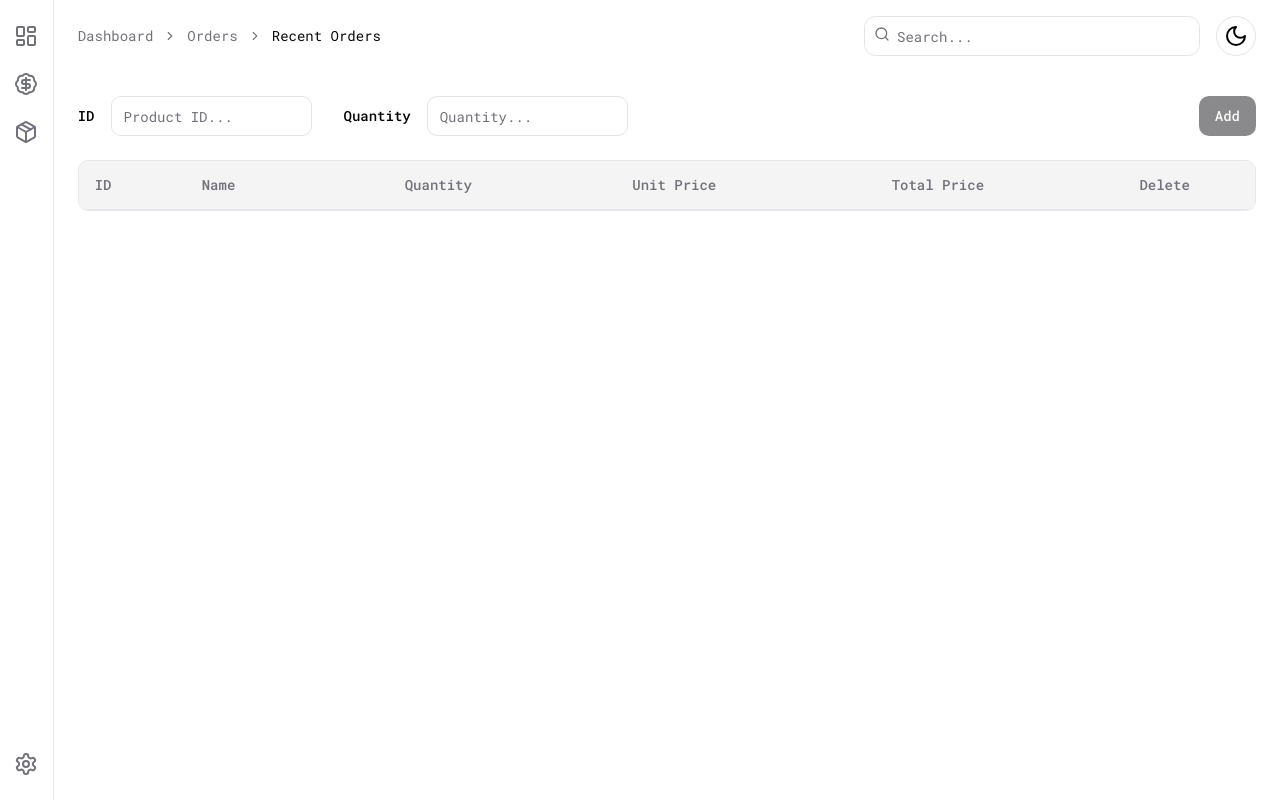
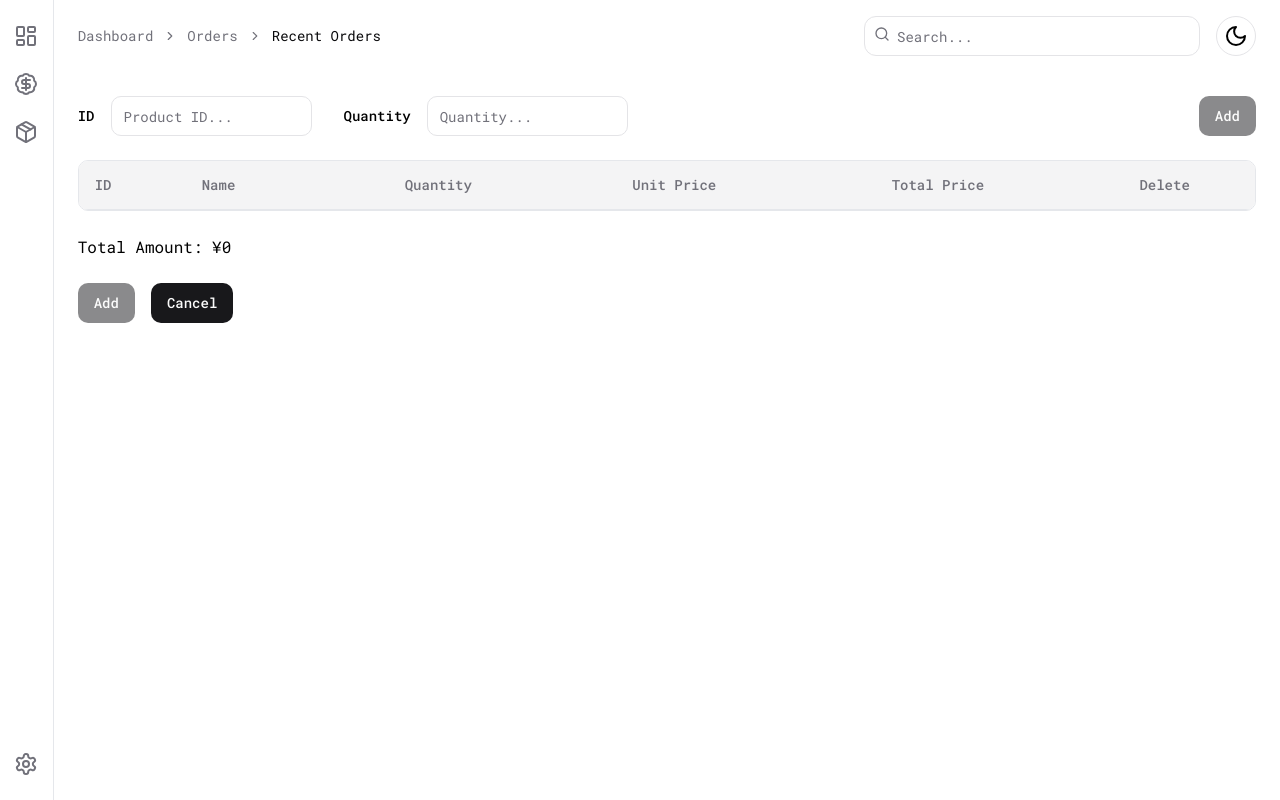
Before and after one commit to IR1DO/market, a Next.js app: page /sales/new in a window 1280 px wide. Built offline with nearby package versions, Linux system fonts and the light colour scheme.

Commit message:
Implement create and delete api for sales and connect them to the pages

```diff
--- /dev/null
+++ b/app/api/sales/[id]/route.ts
@@ -0,0 +1,48 @@
+import prisma from '@/prisma/db';
+import { NextRequest, NextResponse } from 'next/server';
+
+interface Props {
+  params: { id: string };
+}
+
+export async function DELETE(request: NextRequest, { params }: Props) {
+  const productsOfSales = await prisma.productsOfSales.findMany({
+    where: { sale_id: parseInt(params.id) },
+  });
+
+  if (productsOfSales.length === 0) {
+    return NextResponse.json(
+      { error: 'Product of sale not found.' },
+      { status: 404 }
+    );
+  }
+
+  await Promise.all(
+    productsOfSales.map(async (productOfSale) => {
+      await prisma.productsOfSales.delete({
+        where: {
+          sale_id_product_id: {
+            sale_id: productOfSale.sale_id,
+            product_id: productOfSale.product_id,
+          },
+        },
+      });
+    })
+  );
+
+  const sale = await prisma.sale.findUnique({
+    where: { id: parseInt(params.id) },
+  });
+
+  if (!sale) {
+    return NextResponse.json({ error: 'Sale not found.' }, { status: 404 });
+  }
+
+  await prisma.sale.delete({
+    where: { id: sale.id },
+  });
+
+  return NextResponse.json({
+    message: 'Sale and related ProductsOfSales deleted successfully.',
+  });
+}
--- /dev/null
+++ b/app/api/sales/route.ts
@@ -0,0 +1,41 @@
+import prisma from '@/prisma/db';
+import { NextRequest, NextResponse } from 'next/server';
+
+type Product = {
+  id: number;
+  name: string;
+  quantity: number;
+  unit_price: number;
+  total_price: number;
+};
+
+export async function POST(request: NextRequest) {
+  const body = await request.json();
+
+  const totalSaleAmount = body.reduce(
+    (total: number, product: Product) => total + product.total_price,
+    0
+  );
+
+  const newSale = await prisma.sale.create({
+    data: {
+      sale_amount: totalSaleAmount,
+    },
+  });
+
+  for (const product of body) {
+    await prisma.productsOfSales.create({
+      data: {
+        sale: {
+          connect: { id: newSale.id },
+        },
+        product: {
+          connect: { id: product.id },
+        },
+        sale_quantity: product.quantity,
+      },
+    });
+  }
+
+  return NextResponse.json(newSale, { status: 201 });
+}
--- a/components/products-table.tsx
+++ b/components/products-table.tsx
@@ -54,7 +54,9 @@ const ProductsTable = ({ products }: { products: Product[] }) => {
                     </TableCell>
 
                     <TableCell>
-                      <div className='font-semibold text-orange-600'>{`¥${product.price.toString()}`}</div>
+                      <div className='font-semibold text-orange-600'>{`¥${parseFloat(
+                        product.price.toString()
+                      ).toLocaleString('en-us')}`}</div>
                     </TableCell>
 
                     <TableCell>
--- a/components/sale-detail-table.tsx
+++ b/components/sale-detail-table.tsx
@@ -55,11 +55,15 @@ const SaleDetailTable = ({ products, onDelete }: Props) => {
                     </TableCell>
 
                     <TableCell>
-                      <div className='font-semibold text-orange-600'>{`¥${product.unit_price.toString()}`}</div>
+                      <div className='font-semibold text-orange-600'>{`¥${parseFloat(
+                        product.unit_price.toString()
+                      ).toLocaleString('en-us')}`}</div>
                     </TableCell>
 
                     <TableCell>
-                      <div className='font-semibold text-orange-600'>{`¥${product.total_price.toString()}`}</div>
+                      <div className='font-semibold text-orange-600'>{`¥${parseFloat(
+                        product.total_price.toString()
+                      ).toLocaleString('en-us')}`}</div>
                     </TableCell>
 
                     <TableCell>
--- a/components/sale-form.tsx
+++ b/components/sale-form.tsx
@@ -37,9 +37,7 @@ const SaleForm = () => {
     resolver: zodResolver(saleSchema),
   });
 
-  // DEBUG
-  console.log(products);
-
+  // onSubmit handle the action of adding an item
   async function onSubmit(values: z.infer<typeof saleSchema>) {
     try {
       setError('');
@@ -86,6 +84,7 @@ const SaleForm = () => {
     }
   }
 
+  // handleDelete handle the action of deleteing an item from the sale
   function handleDelete(productId: number) {
     try {
       setError('');
@@ -103,6 +102,34 @@ const SaleForm = () => {
         err.response?.data?.error ||
         err.response.statusText;
       setError(`${error}. Error message: ${errorMessage}`);
+    }
+  }
+
+  // handleSubmit handle the action of submitting the data of products
+  async function handleSubmit() {
+    // TODO
+    // DEBUG
+
+    try {
+      setError('');
+      setSuccessMessage('');
+      setIsSubmitting(true);
+
+      await axios.post('/api/sales', products);
+
+      setSuccessMessage('Added sale successfully.');
+      // TODO router to sales page
+      router.push('/sales');
+      router.refresh();
+      setIsSubmitting(false);
+    } catch (error) {
+      const err = error as any;
+      const errorMessage =
+        err.response?.data?.message ||
+        err.response?.data?.error ||
+        err.response.statusText;
+      setError(`${error}. Error message: ${errorMessage}`);
+      setIsSubmitting(false);
     }
   }
 
@@ -214,6 +241,24 @@ const SaleForm = () => {
       </div>
 
       <SaleDetailTable products={products} onDelete={handleDelete} />
+
+      <div className='max-w-7xl w-full mx-auto mt-2'>
+        {`Total Amount: ¥${products
+          .reduce((total, product) => total + product.total_price, 0)
+          .toLocaleString('en-US')}`}
+      </div>
+
+      <div className='max-w-7xl w-full mx-auto mt-2'>
+        <div className='flex gap-4'>
+          <Button
+            onClick={handleSubmit}
+            disabled={products.length === 0 || isSubmitting}
+          >
+            Add
+          </Button>
+          <Button onClick={() => router.push('/sales')}>Cancel</Button>
+        </div>
+      </div>
     </>
   );
 };
--- a/components/sales-table.tsx
+++ b/components/sales-table.tsx
@@ -19,7 +19,7 @@ const SalesTable = ({ sales }: { sales: Sale[] }) => {
           <TableHeader>
             <TableRow className='bg-secondary hover:bg-secondary'>
               <TableHead className='text-left'>ID</TableHead>
-              <TableHead className='text-left'>Total Amount</TableHead>
+              <TableHead className='text-center'>Total Amount</TableHead>
               <TableHead className='text-center'>Date</TableHead>
               <TableHead className='text-center'>Delete</TableHead>
               <TableHead className='text-center'>Edit</TableHead>
@@ -40,7 +40,9 @@ const SalesTable = ({ sales }: { sales: Sale[] }) => {
                   </TableCell>
 
                   <TableCell>
-                    <div className='font-semibold text-orange-600'>{`¥${sale.sale_amount.toString()}`}</div>
+                    <div className='font-semibold text-orange-600'>{`¥${parseFloat(
+                      sale.sale_amount.toString()
+                    ).toLocaleString('en-us')}`}</div>
                   </TableCell>
 
                   <TableCell>
```
Also changed, not shown: 2 other files (tests, documents, lock files or other folders).
